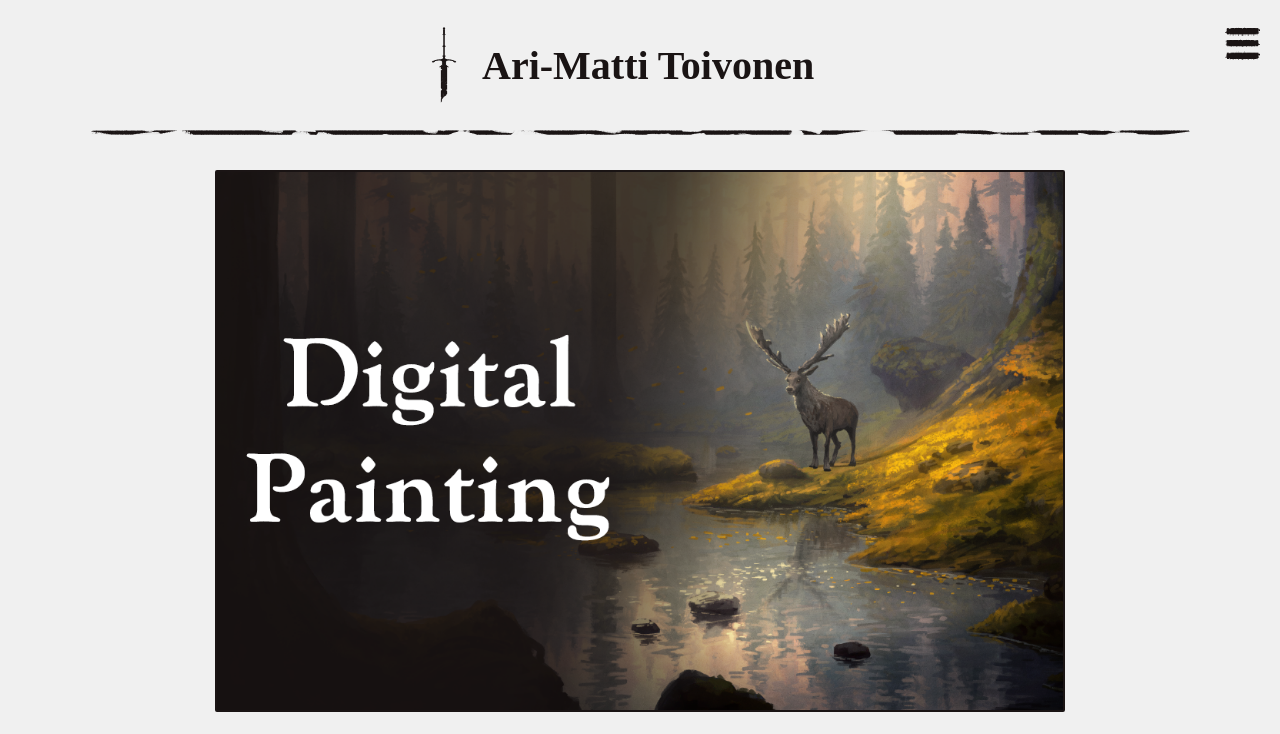
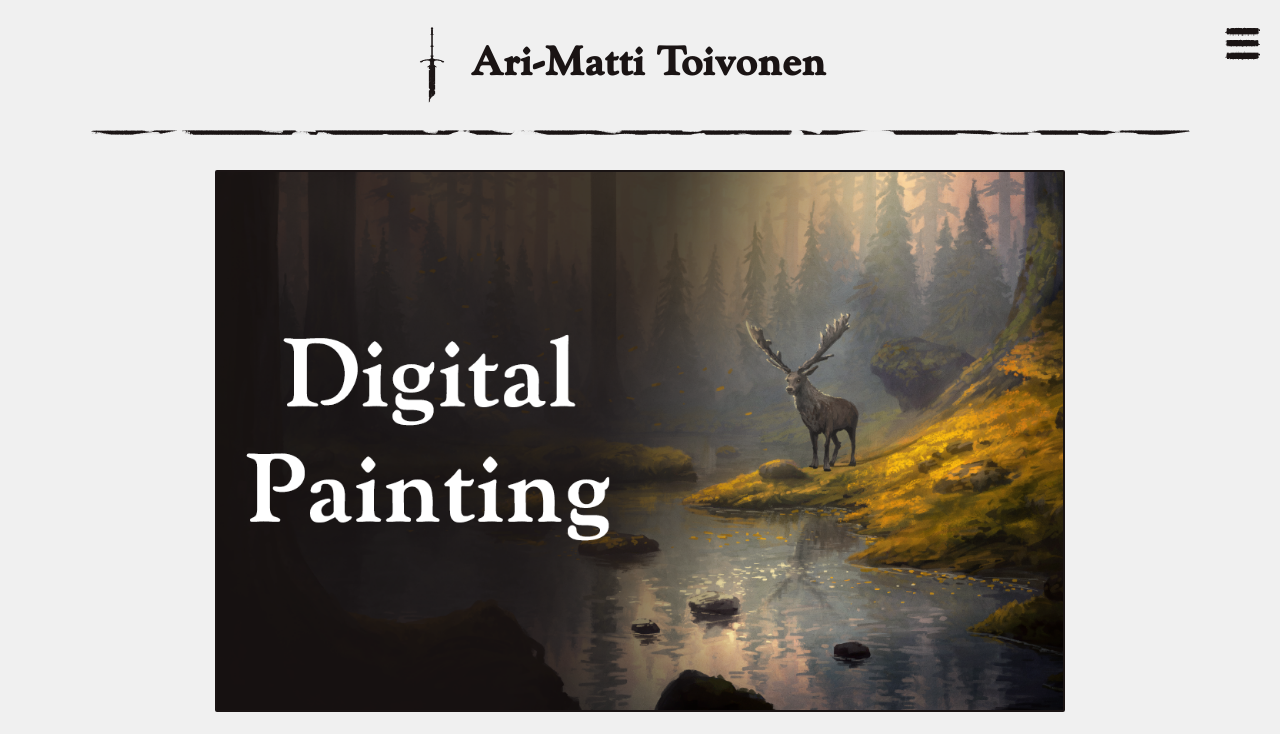
Before and after one commit to Wuggynaut/portfolio, a plain HTML site: page index.html in a window 1280 px wide. Shown: the top 734 px of the page. Drawn offline with Linux system fonts and the light colour scheme.

Commit message:
fonts fonts fonts

```diff
--- a/styles.css
+++ b/styles.css
@@ -7,7 +7,7 @@
 
     @font-face {
         font-family: 'Indira';
-        src: url('Indira_K.ttf') format('ttf');
+        src: url('Indira_K.ttf') format('truetype');
         font-weight: normal;
         font-style: normal;
     }
```
